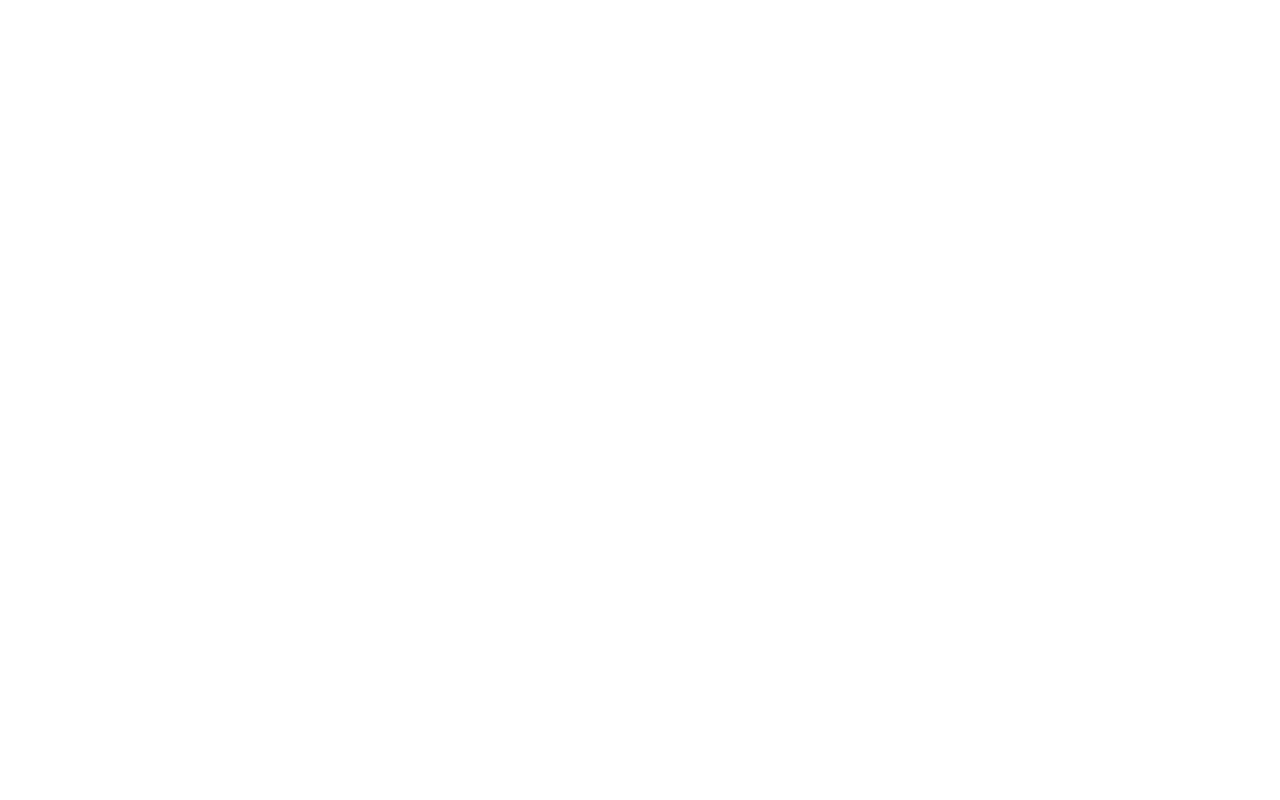
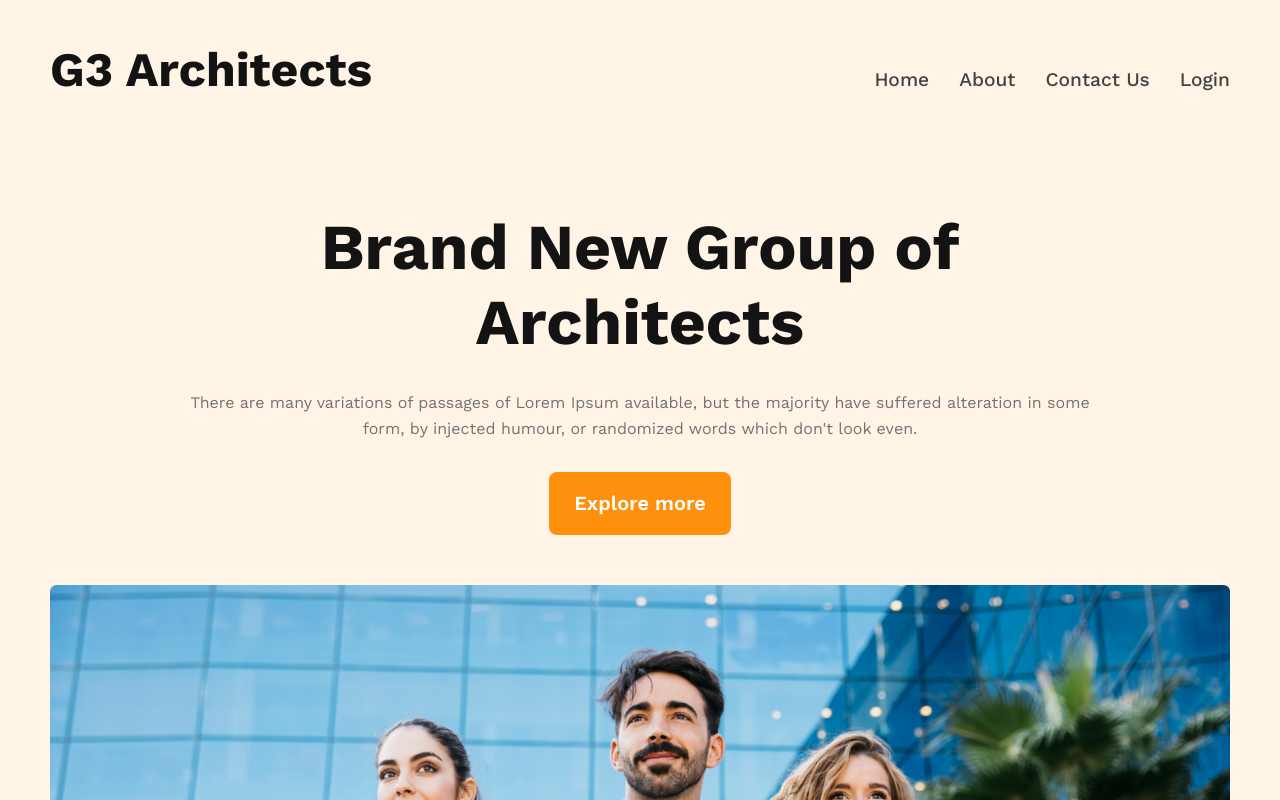
Before and after one commit to Mahin0805/G3-Architect, a plain HTML site: page index.html in a window 1280 px wide. Shown: the top 800 px of the page. Drawn offline with nearby package versions, Linux system fonts and the light colour scheme.

Commit message:
header complete

```diff
--- a/index.html
+++ b/index.html
@@ -1,14 +1,40 @@
 <!DOCTYPE html>
 <html lang="en">
+
 <head>
     <meta charset="UTF-8">
     <meta name="viewport" content="width=device-width, initial-scale=1.0">
     <title>G3-architects</title>
     <link rel="stylesheet" href="style.css">
+    <link rel="shortcut icon" href="images/icons/fabicon.png" type="image/x-icon">
 </head>
+
 <body>
     <header>
+        <nav>
+            <a href="">G3 Architects</a>
+            <ul>
+                <li><a href="">Home</a></li>
+                <li><a href="">About</a></li>
+                <li><a href="">Contact Us</a></li>
+                <li><a href="">Login</a></li>
+            </ul>
+        </nav>
 
+        <div class="hero">
+            <div class="hero-content">
+                <h2>Brand New Group of Architects</h2>
+                <p>
+                    There are many variations of passages of Lorem Ipsum available, but the majority have suffered
+                    alteration in some form, by injected humour, or randomized words which don't look even.
+                </p>
+                <div class="btn-container">
+                    <a href=""><button class="btn">Explore more</button></a>
+                </div>
+            </div>
+
+            <img src="images/banner.png" alt="">
+        </div>
     </header>
 
     <main>
@@ -19,4 +45,5 @@
 
     </footer>
 </body>
+
 </html>
--- a/style.css
+++ b/style.css
@@ -5,3 +5,106 @@
     padding: 0;
     font-family: work sans;
 }
+
+.btn {
+    border-radius: 8px;
+    border: none;
+    background: rgb(255, 144, 14);
+    color: rgb(255, 255, 255);
+    font-family: Work Sans;
+    font-size: 1.25em;
+    font-weight: 600;
+    line-height: 23px;
+    padding: 20px 25px;
+    margin-bottom: 50px;
+}
+
+.btn-container {
+    text-align: center;
+}
+
+/* navbar */
+header {
+    background: rgba(255, 144, 14, 0.1);
+    padding: 50px;
+}
+
+nav {
+    display: flex;
+    justify-content: space-between;
+    align-items: center;
+    max-width: 1440px;
+    margin: 0 auto 100px;
+    text-align: center;
+}
+
+nav>a {
+    color: rgb(19, 19, 19);
+    font-family: Work Sans;
+    font-size: 3em;
+    font-weight: 700;
+    line-height: 40px;
+    text-decoration: none;
+    margin-bottom: 20px;
+}
+
+nav ul {
+    display: flex;
+    gap: 30px;
+    list-style: none;
+}
+
+nav ul a {
+    text-decoration: none;
+    color: rgb(66, 66, 66);
+    font-family: Work Sans;
+    font-size: 1.2em;
+    font-weight: 500;
+    line-height: 26px;
+}
+
+/* hero section */
+
+.hero {
+    max-width: 1440px;
+    margin: 0 auto 50px;
+}
+
+.hero-content{
+    max-width: 80%;
+    margin: 0 auto;
+    text-align: center;
+}
+.hero-content h2 {
+    color: rgb(19, 19, 19);
+    font-family: Work Sans;
+    font-size: 4em;
+    font-weight: 700;
+    line-height: 75px;
+
+    margin-bottom: 30px;
+}
+
+.hero-content p {
+    color: rgb(114, 114, 114);
+    font-family: Work Sans;
+    font-size: 1em;
+    font-weight: 400;
+    line-height: 26px;
+    letter-spacing: 0%;
+
+    margin-bottom: 30px;
+}
+
+.hero img {
+    width: 100%;
+}
+
+/* responsive header */
+
+@media screen and (max-width:576px) {
+    nav {
+        flex-direction: column;
+        column-gap: 20px;
+    }
+}
```
Also changed, not shown: images/icons/fabicon.png (added).
